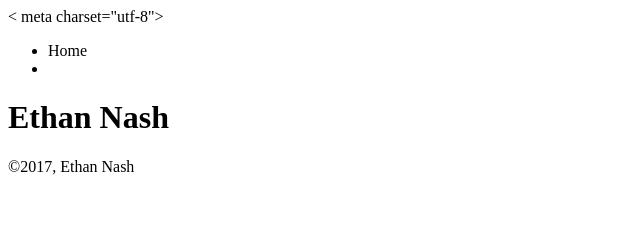
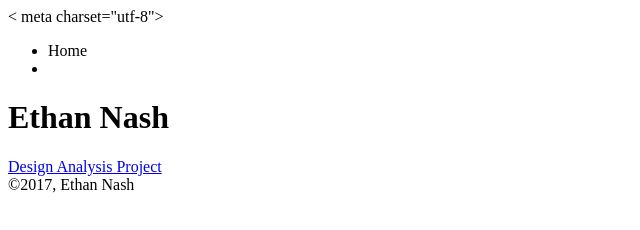
Before and after one commit to ethanpn/ethanpn.github.io, a plain HTML site: page index.html in a window 1280 px wide. Shown: the whole page, without its empty margins (0-640 px from the left). Drawn offline with Linux system fonts and the light colour scheme.

Commit message:
added link for project
link

```diff
--- a/index.html
+++ b/index.html
@@ -21,6 +21,7 @@
     </nav>
 <main>
 <h1>Ethan Nash</h1>
+    <a href="https://samuellcline.github.io/html/design.html">Design Analysis Project</a>
 </main>
     <footer>
 <!--the footer tells you who created the content-->
```
